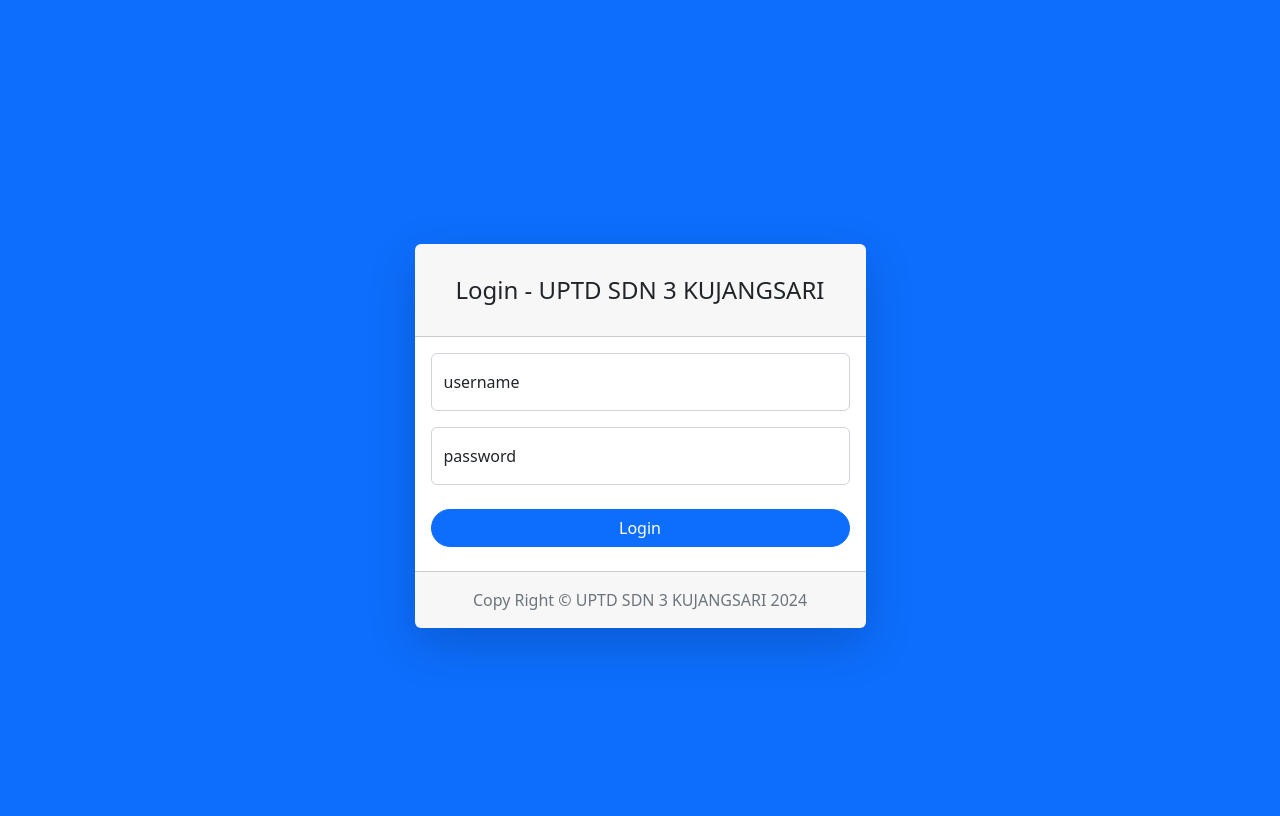
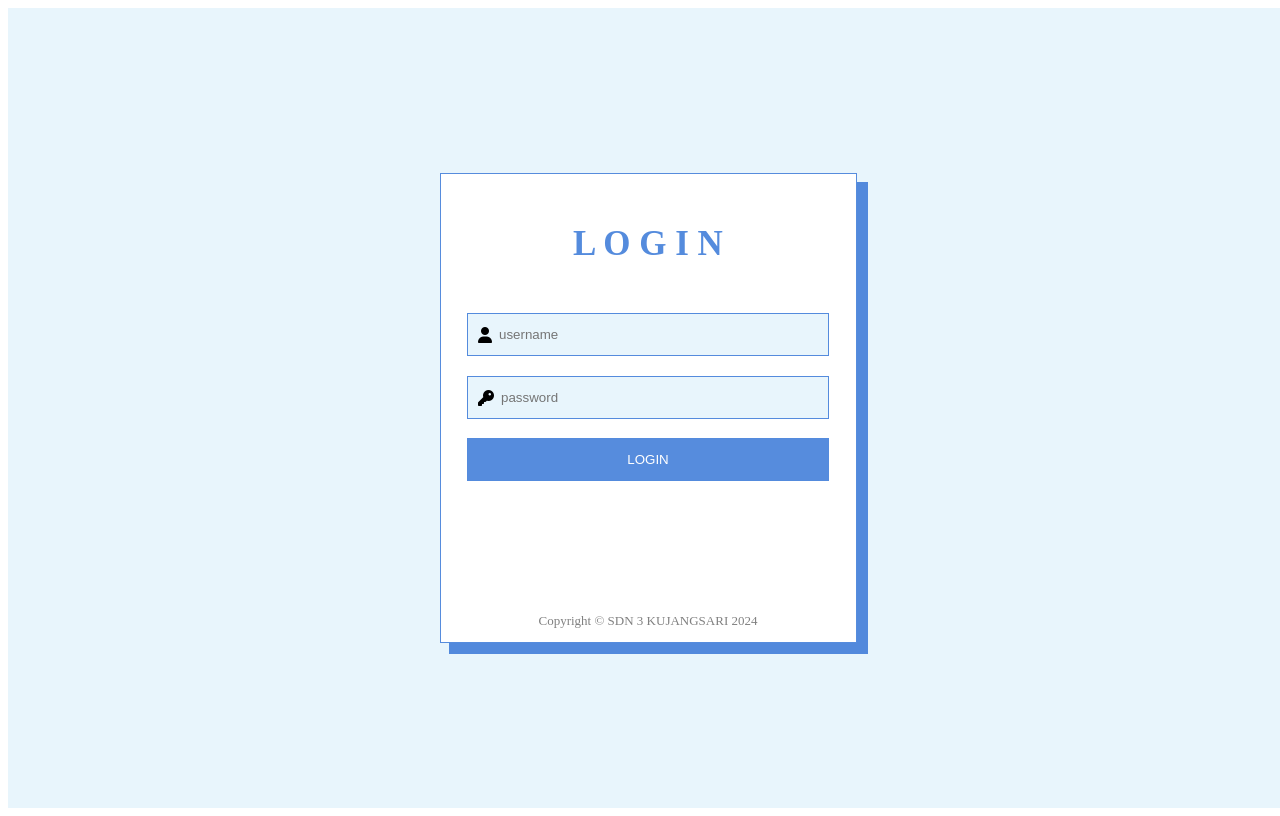
Before and after one commit to Madleyym/sistem-akademik-mengolah-data-sekolah, a PHP site: page /sekolah/auth/login.php in a window 1280 px wide. Before the commit the page ends 657 px from the top, so only its background shows below. Run offline with PHP 8.4, Linux system fonts and the light colour scheme; tables that the repository leaves empty or names only in its code hold one stand-in row (values such as "Sample post"); some libraries are stand-ins or nearby versions.

Commit message:
melakukan perubahan pada interface Login

```diff
--- a/auth/login.php
+++ b/auth/login.php
@@ -9,74 +9,137 @@
 
 require_once "../config.php";
 
+if ($_SERVER["REQUEST_METHOD"] == "POST") {
+    $username = $_POST['username'];
+    $password = $_POST['password'];
+
+    // Lakukan validasi login sesuai dengan logika aplikasi Anda
+    // Contoh sederhana: cek apakah username dan password adalah 'admin'
+    if ($username === "admin" && $password === "admin") {
+        // Jika login berhasil, set session dan arahkan ke halaman index.php
+        $_SESSION['ssLogin'] = true;
+        header("location:../index.php");
+        exit;
+    } else {
+        // Jika login gagal, berikan pesan kesalahan atau tindakan lainnya
+        // Misalnya, tampilkan pesan error atau arahkan kembali ke halaman login
+        $error_message = "Username atau password salah. Silakan coba lagi.";
+    }
+}
+
 $sekolah = mysqli_query($koneksi, "SELECT * FROM tbl_sekolah WHERE id = 1"); // Perbaikan penulisan WHERE
 $data = mysqli_fetch_array($sekolah);
 
 ?>
 
-
 <!DOCTYPE html>
 <html lang="en">
 
 <head>
-     <meta charset="utf-8" />
-     <meta http-equiv="X-UA-Compatible" content="IE=edge" />
-     <meta name="viewport" content="width=device-width, initial-scale=1, shrink-to-fit=no" />
-     <meta name="description" content="" />
-     <meta name="author" content="" />
+    <meta charset="UTF-8">
+    <meta name="viewport" content="width=device-width, initial-scale=1.0">
     <title>Login - SDN 3 KUJANGSARI</title>
-     <link href="<?= $main_url ?>assets/sb-admin/css/styles.css" rel="stylesheet" />
-     <script src="https://use.fontawesome.com/releases/v6.3.0/js/all.js" crossorigin="anonymous"></script>
-     <link rel="icon" type="image/x-icon" href="<?= $main_url ?>assets/img/toga.png">
 
-     <!-- <style>
-         #bgLogin {
-             background-image: url("../assets/img/ <?= $data['gambar'] ?>");
-             background-size: cover;
-             background-position: center;
-             background-repeat: no-repeat;
-             height: 100vh;
+    <style>
+        body {
+            overflow: hidden;
+            /* Matikan scroll */
         }
-     </style> -->
+
+        .form {
+            background-color: #ffffff;
+            box-shadow: 10px 10px 0px 1px rgba(82, 137, 220, 1);
+            -webkit-box-shadow: 10px 10px 0px 1px rgba(82, 137, 220, 1);
+            -moz-box-shadow: 10px 10px 0px 1px rgba(82, 137, 220, 1);
+            justify-content: space-between;
+            width: 415px;
+            display: flex;
+            flex-direction: column;
+            gap: 20px;
+            border: 1px solid #568CDD;
+        }
+
+        .copyright {
+            text-align: center;
+            color: #808080;
+            font-size: small;
+        }
+
+        .konten {
+            min-height: 100vh;
+            width: 100vw;
+            display: flex;
+            justify-content: center;
+            align-items: center;
+            background-color: #e8f5fc;
+        }
+
+        h2 {
+            font-size: 35px;
+            color: #548BDD;
+            text-align: center;
+            margin-top: 50px;
+        }
+
+        input {
+            background-color: #E8F5FC;
+            outline: none;
+            border: none;
+        }
+
+        button {
+            background-color: #568CDD;
+            width: 360px;
+            height: 41px;
+            margin: auto;
+            outline: 1px solid #548BDD;
+            border-left: none;
+            border-top: none;
+            border-right: none;
+            border-bottom: none;
+            color: white;
+            margin-bottom: 100px;
+            cursor: pointer;
+        }
+
+        .username,
+        .password {
+            border: 1px solid #548BDD;
+            display: flex;
+            align-items: center;
+            border-bottom: 1px solid #558BDD;
+            background-color: #E8F5FC;
+            width: 350px;
+            height: 41px;
+            justify-content: left;
+            margin: 0px auto;
+            gap: 5px;
+            padding-left: 10px;
+        }
+    </style>
+    <!-- icon -->
+    <script src="https://kit.fontawesome.com/effca873af.js" crossorigin="anonymous"></script>
 </head>
 
- <body class="bg-primary">
-     <div id="layoutAuthentication">
-         <div id="layoutAuthentication_content">
-             <main>
-                 <div class="container mt-4">
-                     <div class="row justify-content-center">
-                         <div class="col-lg-5">
-                             <div class="card shadow-lg border-0 rounded-lg mt-5">
-                                 <div class="card-header">
-                                     <h4 class="text-center font-weight-light my-4">Login - UPTD SDN 3 KUJANGSARI</h4>
+<body>
+    <div class="konten">
+        <form action="proses-login.php" class="form" method="POST">
+            <h2>L O G I N</h2>
+            <?php if (isset($error_message)) : ?>
+                <div style="color: red; text-align: center;"><?= $error_message ?></div>
+            <?php endif; ?>
+            <div class="username">
+                <i class="fa-solid fa-user"></i>
+                <input type="text" name="username" id="username" placeholder="username" pattern="[A-Za-z0-9]{3,}" title="minimal 3 karakter" autocomplete="off" required />
             </div>
-                                 <div class="card-body">
-                                     <form action="proses-login.php" method="POST">
-                                         <div class="form-floating mb-3">
-                                             <input class="form-control" id="username" name="username" type="text" pattern="[A-Za-z0-9]{3,}" title="Minimal 3 karakter" placeholder="username" autocomplete="off" required />
-                                             <label for="username">username</label>
+            <div class="password">
+                <i class="fa-solid fa-key"></i>
+                <input type="password" name="password" id="inputPassword" placeholder="password">
             </div>
-                                         <div class="form-floating mb-3">
-                                             <input class="form-control" id="inputPassword" type="password" placeholder="password" minlength="4" name="password" required />
-                                             <label for="inputPassword">password</label>
-                                         </div>
-                                         <button type="submit" name="login" class="btn btn-primary btn-primary col-12 rounded-pill my-2">Login</button>
+            <button type="submit" name="login">LOGIN</button>
+            <p class="copyright">Copyright &copy; SDN 3 KUJANGSARI <?= date("Y") ?></p>
         </form>
     </div>
-                                 <div class="card-footer text-center py-3">
-                                     <div class="text-muted smal">Copy Right &copy; UPTD SDN 3 KUJANGSARI <?= date("Y") ?></div>
-                                 </div>
-                             </div>
-                         </div>
-                     </div>
-                 </div>
-         </div>
-         </main>
-
-     </div>
-     <script src="https://cdn.jsdelivr.net/npm/bootstrap@5.2.3/dist/js/bootstrap.bundle.min.js" crossorigin="anonymous"></script>
-     <script src="<?= $main_url ?>assets/sb-admin/js/scripts.js"></script>
 </body>
 
 </html>
```
Lines whose indentation alone changed are shown as unchanged.
